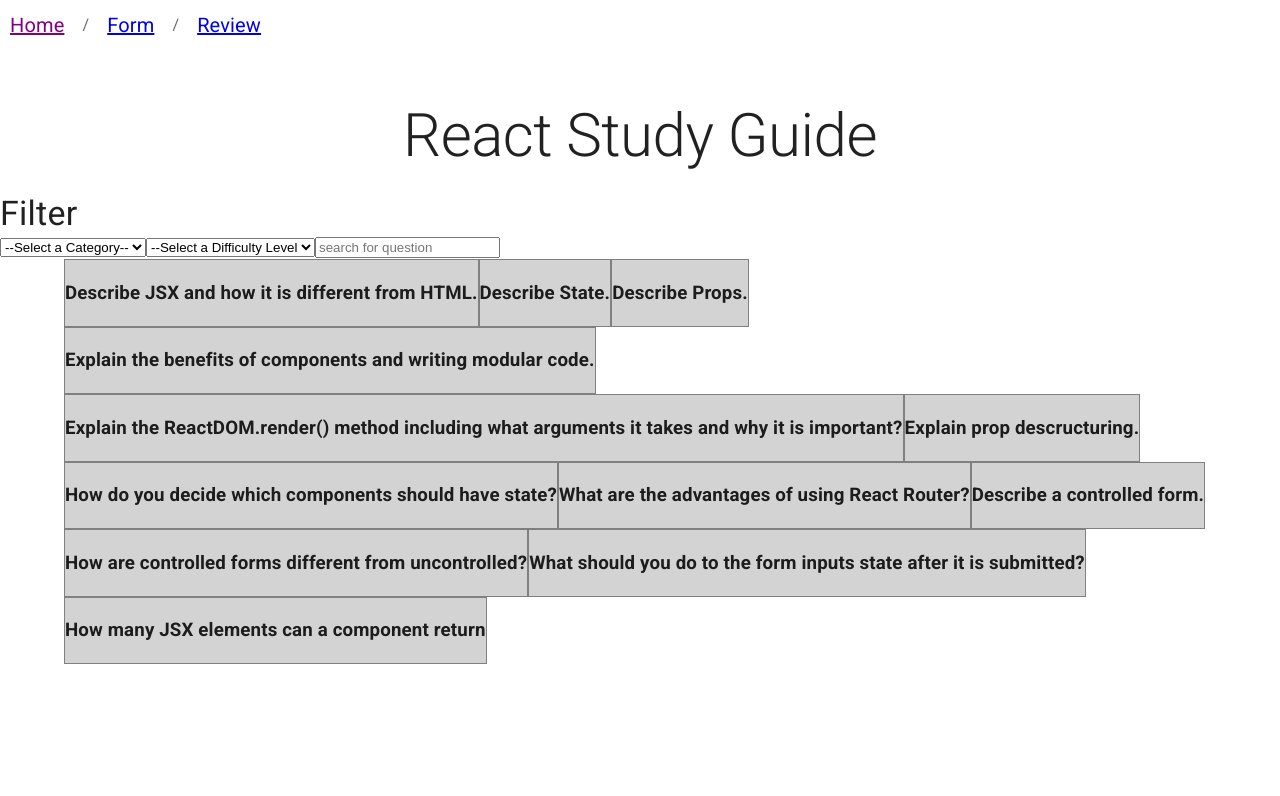
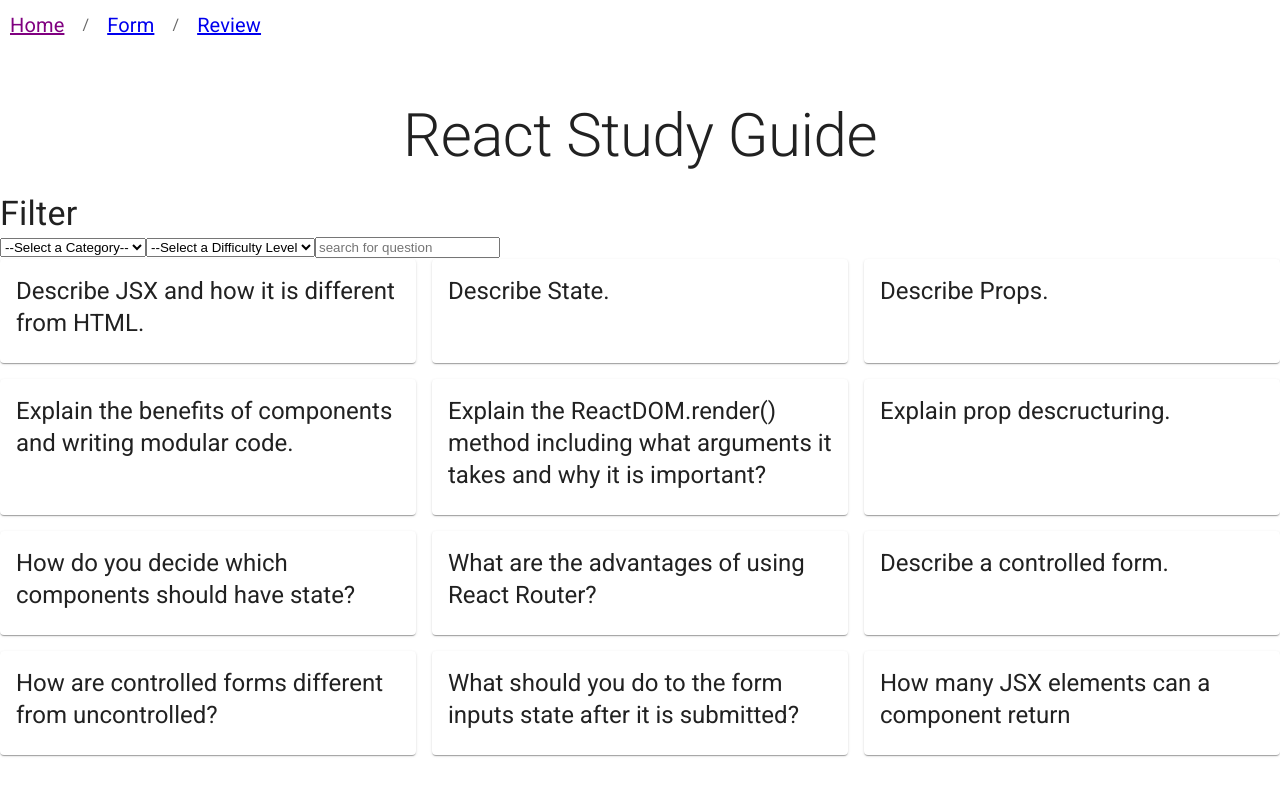
Before and after one commit to CooleyWC/project-phase-2, a React (Create React App) app in the folder my-app/: page / in a window 1280 px wide. Shown: the top 796 px of the page. Built offline with nearby package versions, Linux system fonts and the light colour scheme; data requests are answered from the project's data file.

Commit message:
added a grid and cards with material ui

```diff
--- a/my-app/src/QuestionCard.js
+++ b/my-app/src/QuestionCard.js
@@ -1,4 +1,8 @@
+import { Card, CardContent, Grid, Typography} from '@mui/material';
 import React, {useState} from 'react';
+
+import Paper from '@mui/material/Paper';
+import { styled } from '@mui/material/styles';
 
 
 const QuestionCard = ({questionTitle, questionAnswer, questionImage, questionId, questionObj, handleReviewClick}) => {
@@ -11,16 +15,25 @@
 
 
     return (
-        <div className='question-card'
+
+
+        <Card sx={{height: '100%'}}>
+
+
+        <CardContent
             onClick={handleCardClick}
         >
-            {cardFront ? <h3>{questionTitle}</h3>
+            {cardFront ? <Typography variant='h5'>{questionTitle}</Typography>
             :   <><p>{questionAnswer}</p><img className='code-image' src={questionImage} alt='uh-oh'/>
                 <button onClick={(e)=>{
                 handleReviewClick(e, questionObj)
                 }}>{questionObj.review ? 'Remove from Review': 'Add to Review'}</button> </>}
 
-        </div>
+            </CardContent>
+
+
+     </Card>
+
     );
 };
 
--- a/my-app/src/QuestionList.js
+++ b/my-app/src/QuestionList.js
@@ -5,6 +5,17 @@
 import { Container} from '@mui/system';
 import Grid from '@mui/material/Grid';
 
+import { styled } from '@mui/material/styles';
+import Paper from '@mui/material/Paper';
+
+
+const Item = styled(Paper)(({ theme }) => ({
+    backgroundColor: theme.palette.mode === 'dark' ? '#1A2027' : '#fff',
+    ...theme.typography.body2,
+    padding: theme.spacing(1),
+    textAlign: 'center',
+    color: theme.palette.text.secondary,
+  }));
 
 
 const QuestionList = () => {
@@ -49,8 +60,11 @@
     })
 
 
-    const questionListings = filteredSearch.map((question)=>{
-        return <QuestionCard
+    const questionListings =
+    <Grid container spacing={2}>
+    {filteredSearch.map((question)=>(
+        <Grid item xs={12} sm={6} md={4} key={question.id}>
+        <QuestionCard
                         key={question.id}
                         questionId={question.id}
                         questionTitle={question.title}
@@ -59,7 +73,9 @@
                         handleReviewClick={handleReviewClick}
                         questionObj={question}
                         />
-    })
+                    </Grid>
+    ))}
+</Grid>
 
     return (
         <div>
@@ -72,12 +88,9 @@
             handleSearchChange={handleSearchChange}
             />
         <div>
-                <Container>
-                    <Grid container space={2} justify="center">
             {questionListings}
-                    </Grid>
-                </Container>
         </div>
+
         </div>
     );
 };
```
Lines whose indentation alone changed are shown as unchanged.
